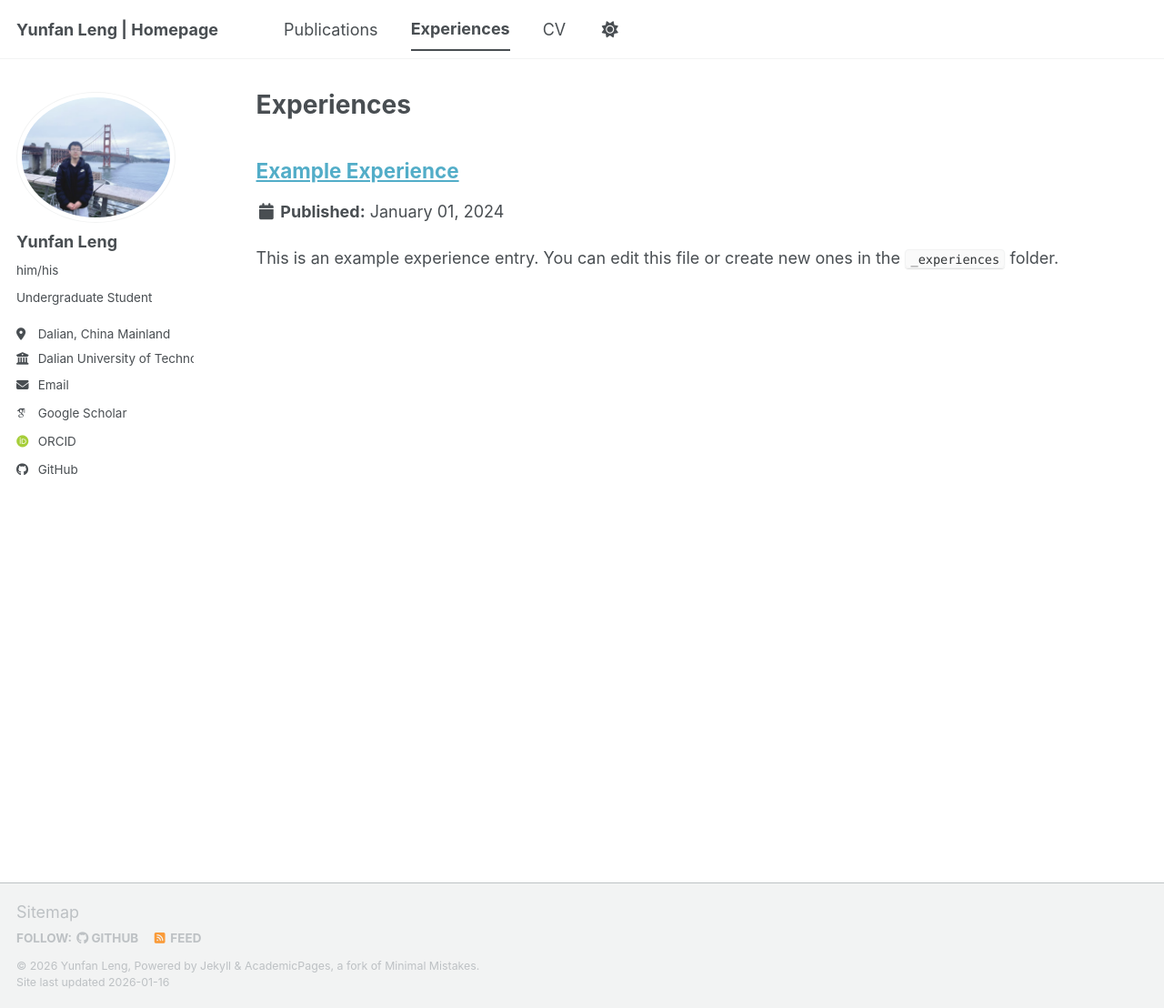
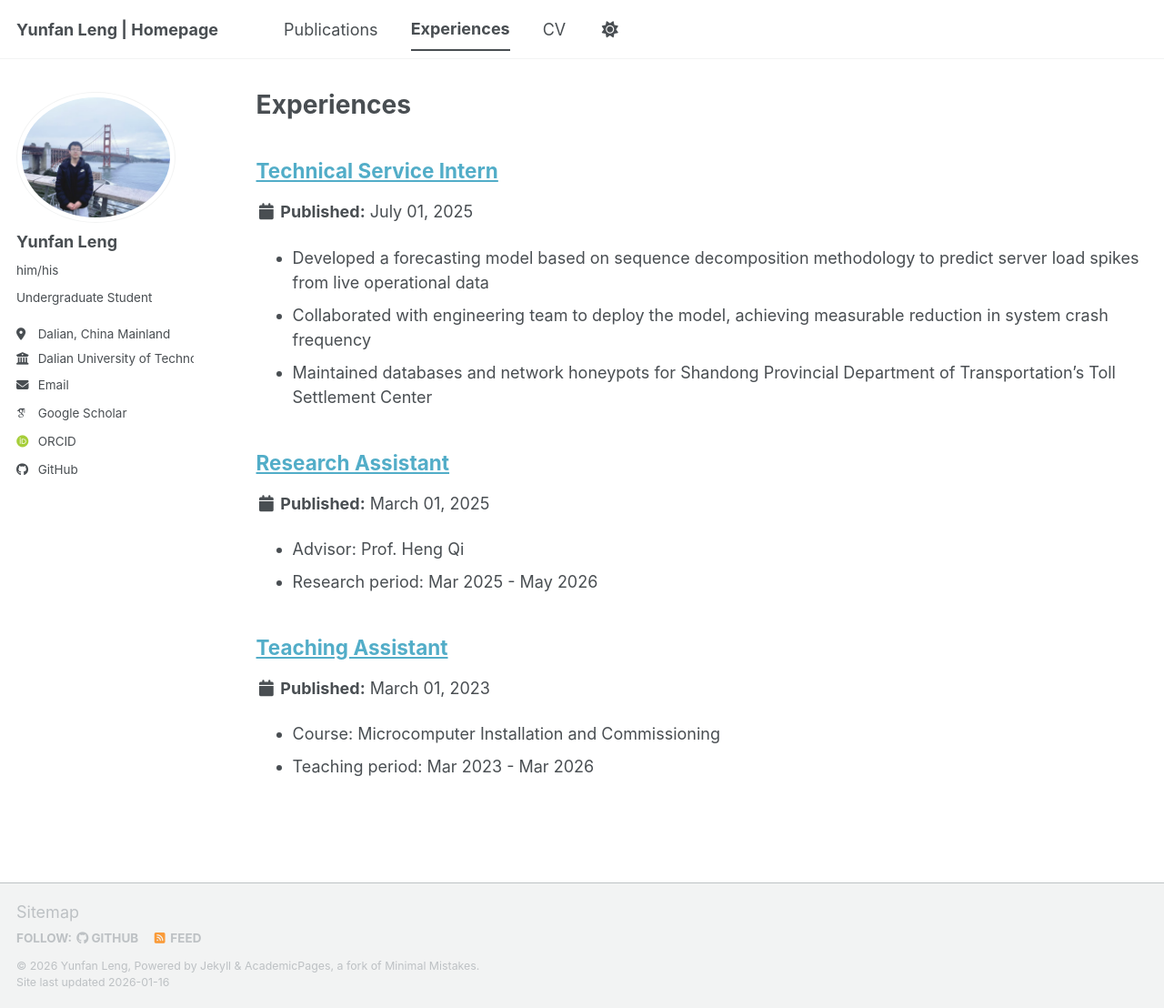
Before and after one commit to WENJIN6666/wenjin6666.github.io, a Jekyll site: the page built from _pages/experiences.html, in a window 1280 px wide and 1108 px high. Shown: the whole window at 91% size. Built offline with Jekyll 4.4.1, drawn with Linux system fonts in a browser that asks for light colours; some web fonts are replaced; a script bundle is joined from its source files by our own code; library files that are not in the unit come from our copies.

Commit message:
Move experience content to experiences page

```diff
--- /dev/null
+++ b/_experiences/2023-03-01-teaching-assistant.md
@@ -0,0 +1,12 @@
+---
+title: "Teaching Assistant"
+collection: experiences
+type: "Academic"
+permalink: /experiences/teaching-assistant
+date: 2023-03-01
+location: "Dalian, China"
+venue: "Dalian University of Technology"
+---
+
+- Course: Microcomputer Installation and Commissioning
+- Teaching period: Mar 2023 - Mar 2026
--- a/_experiences/2024-01-01-example-experience.md
+++ /dev/null
@@ -1,13 +0,0 @@
----
-title: "Example Experience"
-collection: experiences
-permalink: /experiences/example-experience
-date: 2024-01-01
-location: "City, Country"
----
-
-This is an example experience entry. You can edit this file or create new ones in the `_experiences` folder.
-
-## Description
-
-Add your experience details here.
--- /dev/null
+++ b/_experiences/2025-03-01-research-assistant.md
@@ -0,0 +1,12 @@
+---
+title: "Research Assistant"
+collection: experiences
+type: "Academic"
+permalink: /experiences/research-assistant
+date: 2025-03-01
+location: "Dalian, China"
+venue: "Dalian University of Technology"
+---
+
+- Advisor: Prof. Heng Qi
+- Research period: Mar 2025 - May 2026
--- /dev/null
+++ b/_experiences/2025-07-01-inspur-intern.md
@@ -0,0 +1,13 @@
+---
+title: "Technical Service Intern"
+collection: experiences
+type: "Industry"
+permalink: /experiences/inspur-intern
+date: 2025-07-01
+location: "China"
+venue: "Inspur"
+---
+
+- Developed a forecasting model based on sequence decomposition methodology to predict server load spikes from live operational data
+- Collaborated with engineering team to deploy the model, achieving measurable reduction in system crash frequency
+- Maintained databases and network honeypots for Shandong Provincial Department of Transportation's Toll Settlement Center
```
Also changed, not shown: _pages/about.md (+0 -14 lines).
